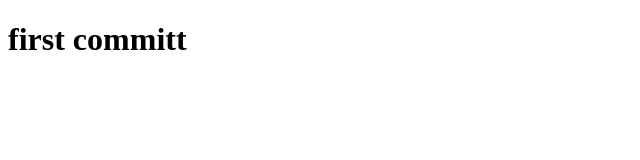
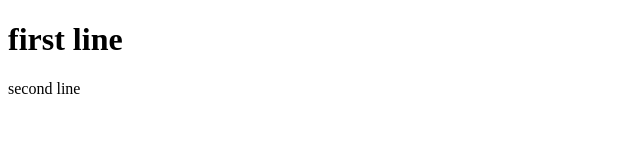
Before and after one commit to KarthikSakthi0003/gitday1, a plain HTML site: page index.html in a window 1280 px wide. Shown: the whole page, without its empty margins (0-640 px from the left). Drawn offline with Linux system fonts and the light colour scheme.

Commit message:
second commit

```diff
--- a/index.html
+++ b/index.html
@@ -6,6 +6,8 @@
     <title>First commit</title>
 </head>
 <body>
-    <h1>first committ</h1>
+    <h1>first line</h1>
+    <!--  -->
+    second line
 </body>
 </html>
```
